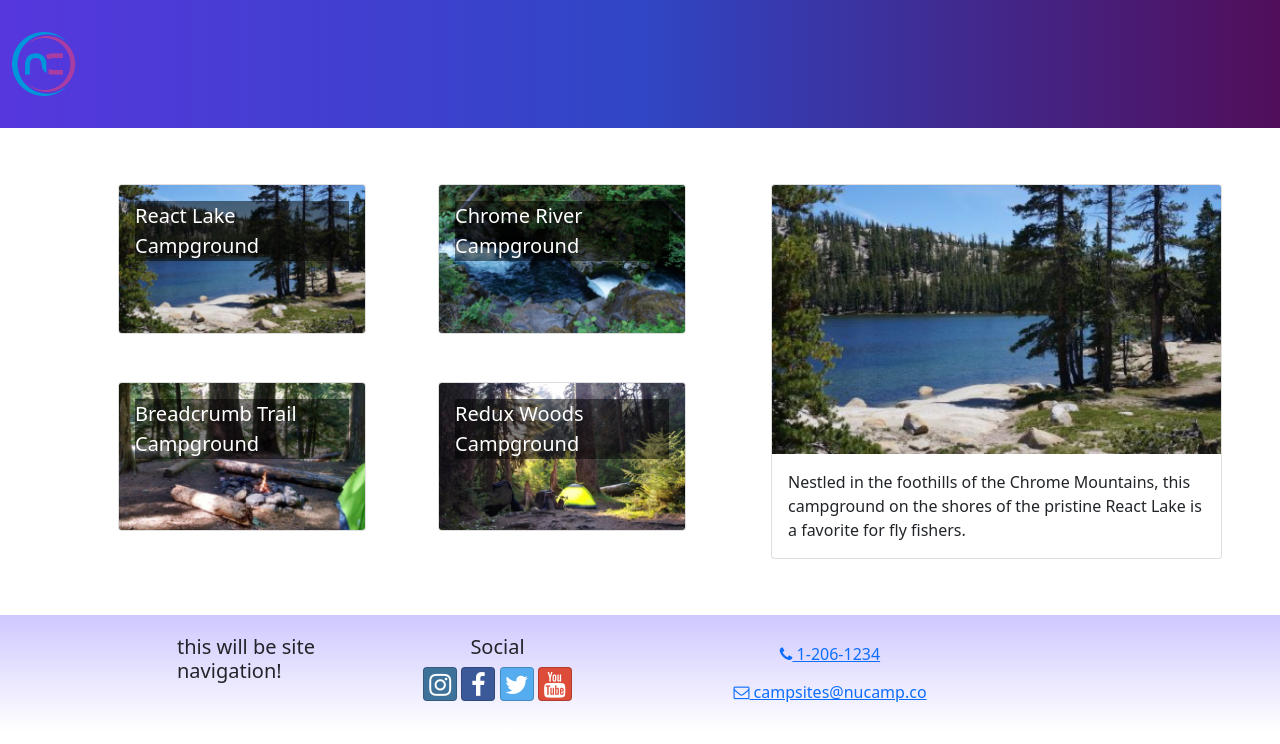
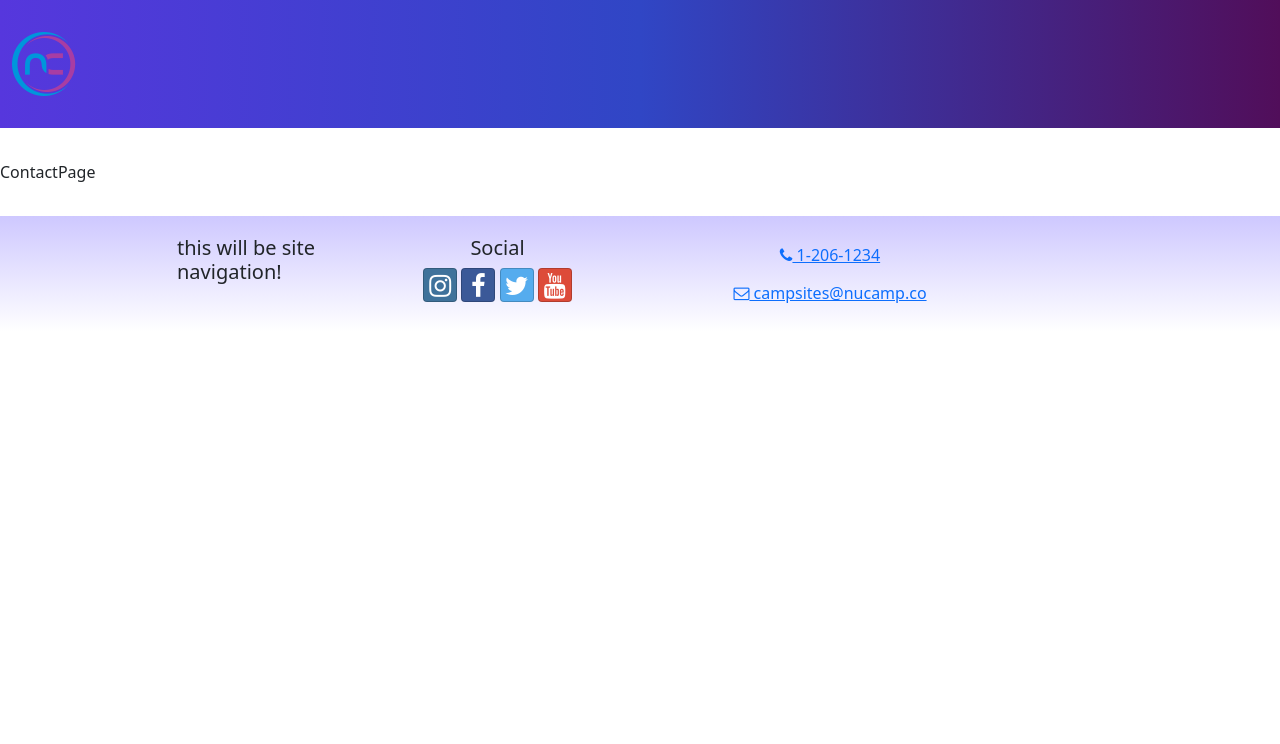
Before and after one commit to AlericPerry/React-Course, a React (Create React App) app: page /contact in a window 1280 px wide. Shown: the top 744 px of the page. Built offline with nearby package versions, Linux system fonts and the light colour scheme.

Commit message:
Router Setup

```diff
--- a/src/App.js
+++ b/src/App.js
@@ -1,3 +1,6 @@
+import { Routes, Route } from 'react-router-dom';
+import ContactPage from './pages/ContactPage';
+import HomePage from './pages/HomePage';
 import CampsitesDirectoryPage from './pages/CampsitesDirectoryPage';
 import './App.css';
 import Header from './components/Header';
@@ -7,7 +10,11 @@
   return (
     <div className="App">
       <Header />
-      <CampsitesDirectoryPage/>
+        <Routes>
+          <Route path='/' element={<HomePage />} />
+          <Route path='contact' element={<ContactPage />} />
+          <Route path='directory' element={<CampsitesDirectoryPage />} />
+        </Routes>
       <Footer />
     </div>
   );
--- a/src/index.js
+++ b/src/index.js
@@ -1,5 +1,6 @@
 import React from 'react';
 import { createRoot } from 'react-dom/client';
+import { BrowserRouter } from 'react-router-dom';
 import { Provider } from 'react-redux';
 import { store } from './app/store';
 import App from './App';
@@ -17,7 +18,9 @@
 root.render(
   <React.StrictMode>
     <Provider store={store}>
-      <App />
+      <BrowserRouter>
+        <App />
+      </BrowserRouter>
     </Provider>
   </React.StrictMode>
 );
--- /dev/null
+++ b/src/pages/ContactPage.js
@@ -0,0 +1,5 @@
+const ContactPage = () => {
+    return <div>ContactPage</div>;
+};
+
+export default ContactPage;
--- /dev/null
+++ b/src/pages/HomePage.js
@@ -0,0 +1,5 @@
+const HomePage = () => {
+    return <div>HomePage</div>;
+};
+
+export default HomePage;
```
